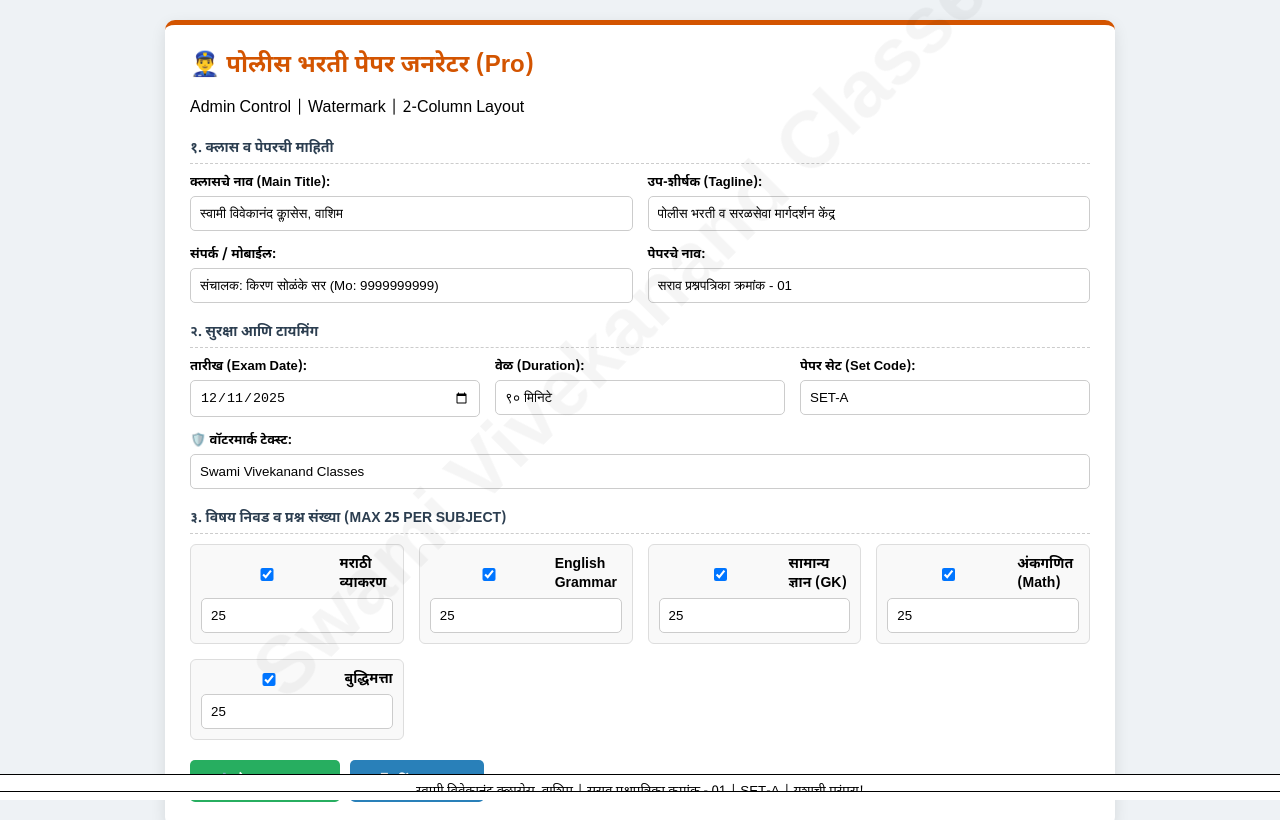
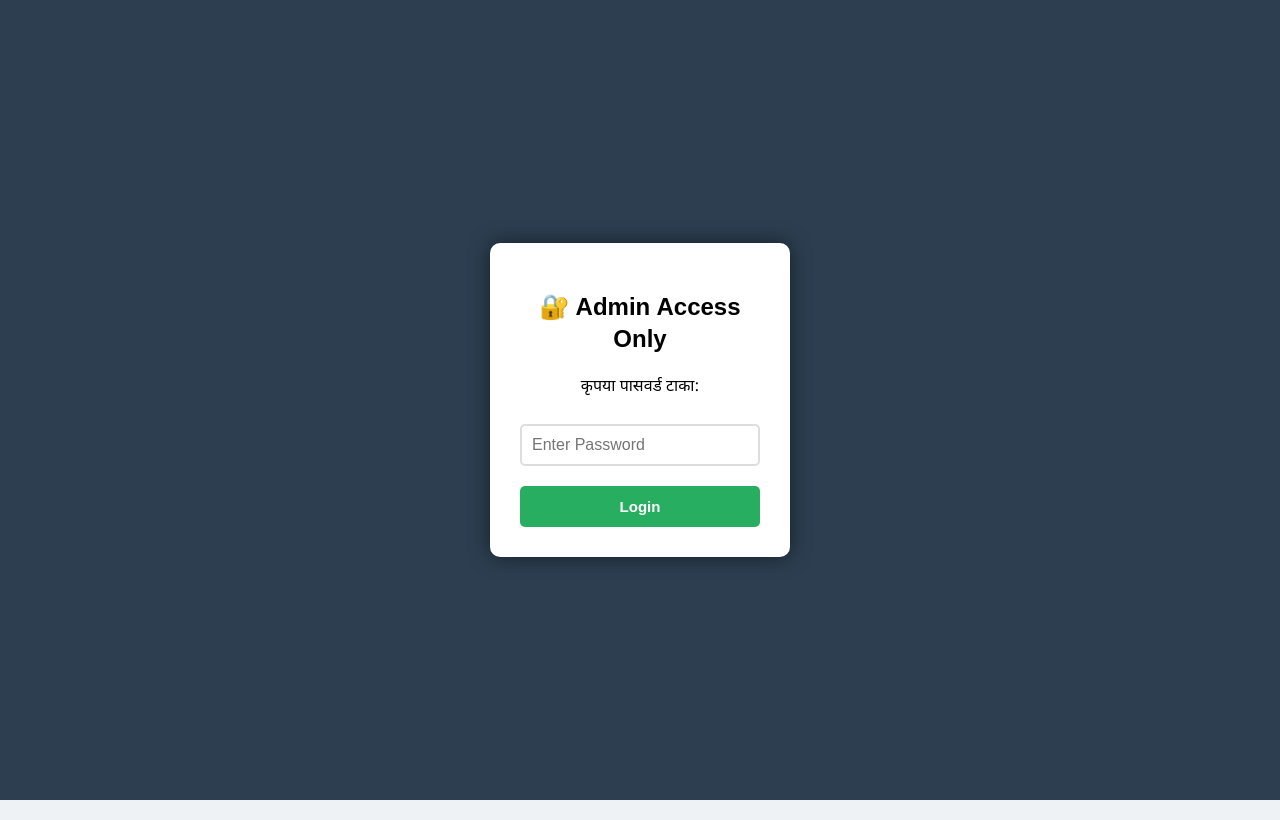
Before and after one commit to bedrevishal3011-pro/Demo, a plain HTML site: page index.html in a window 1280 px wide. Shown: the top 820 px of the page. Drawn offline with Linux system fonts and the light colour scheme.

Commit message:
Change title and update body structure for security

```diff
--- a/index.html
+++ b/index.html
@@ -3,93 +3,48 @@
 <head>
     <meta charset="UTF-8">
     <meta name="viewport" content="width=device-width, initial-scale=1.0">
-    <title>Professional Police Bharti Paper Generator</title>
+    <title>Secure Exam Portal</title>
     <link rel="stylesheet" href="styles.css">
     <link href="https://fonts.googleapis.com/css2?family=Noto+Sans+Devanagari:wght@400;600;700&display=swap" rel="stylesheet">
 </head>
-<body>
+<body oncontextmenu="return false;"> <div id="login-overlay">
+        <div class="login-box">
+            <h2>🔐 Admin Access Only</h2>
+            <p>कृपया पासवर्ड टाका:</p>
+            <input type="password" id="admin-pass" placeholder="Enter Password">
+            <button onclick="checkLogin()">Login</button>
+            <p id="error-msg" style="color:red; display:none; margin-top:10px;">चुकीचा पासवर्ड!</p>
+        </div>
+    </div>
+
+    <div id="main-app" style="display: none;">
 
         <div class="admin-panel">
             <div class="panel-header">
                 <h2>👮‍♂️ पोलीस भरती पेपर जनरेटर (Pro)</h2>
-            <p>Admin Control | Watermark | 2-Column Layout</p>
+                <button onclick="logout()" style="background: #c0392b; font-size: 12px; padding: 5px 10px;">🔒 Logout</button>
             </div>
 
             <div class="section-heading">१. क्लास व पेपरची माहिती</div>
             <div class="input-row">
                 <div class="input-group">
-                <label>क्लासचे नाव (Main Title):</label>
+                    <label>क्लासचे नाव:</label>
                     <input type="text" id="inp-class-name" value="स्वामी विवेकानंद क्लासेस, वाशिम">
-            </div>
-            <div class="input-group">
-                <label>उप-शीर्षक (Tagline):</label>
-                <input type="text" id="inp-sub-header" value="पोलीस भरती व सरळसेवा मार्गदर्शन केंद्र">
-            </div>
-        </div>
-        <div class="input-row">
-            <div class="input-group">
-                <label>संपर्क / मोबाईल:</label>
-                <input type="text" id="inp-contact" value="संचालक: किरण सोळंके सर (Mo: 9999999999)">
                 </div>
                 <div class="input-group">
                     <label>पेपरचे नाव:</label>
                     <input type="text" id="inp-exam-name" value="सराव प्रश्नपत्रिका क्रमांक - 01">
                 </div>
             </div>
-
-        <div class="section-heading">२. सुरक्षा आणि टायमिंग</div>
-        <div class="input-row">
-            <div class="input-group">
-                <label>तारीख (Exam Date):</label>
-                <input type="date" id="inp-date">
-            </div>
-            <div class="input-group">
-                <label>वेळ (Duration):</label>
-                <input type="text" id="inp-time" value="९० मिनिटे">
-            </div>
-            <div class="input-group">
-                <label>पेपर सेट (Set Code):</label>
-                <input type="text" id="inp-set-code" value="SET-A">
-            </div>
-        </div>
-        <div class="input-row">
-            <div class="input-group">
-                <label>🛡️ वॉटरमार्क टेक्स्ट:</label>
-                <input type="text" id="inp-watermark" value="Swami Vivekanand Classes" placeholder="मागे दिसणारे नाव">
-            </div>
-        </div>
-
-        <div class="section-heading">३. विषय निवड व प्रश्न संख्या (Max 25 per subject)</div>
+            <div class="section-heading">३. विषय निवड</div>
             <div class="subjects-grid">
                  <div class="subject-card">
-                <div class="card-head">
-                    <input type="checkbox" id="chk-marathi" checked> <label for="chk-marathi">मराठी व्याकरण</label>
-                </div>
+                    <input type="checkbox" id="chk-marathi" checked> <label>मराठी</label>
                     <input type="number" id="count-marathi" value="25">
                  </div>
                  <div class="subject-card">
-                <div class="card-head">
-                    <input type="checkbox" id="chk-english" checked> <label for="chk-english">English Grammar</label>
-                </div>
-                <input type="number" id="count-english" value="25">
-            </div>
-            <div class="subject-card">
-                <div class="card-head">
-                    <input type="checkbox" id="chk-gk" checked> <label for="chk-gk">सामान्य ज्ञान (GK)</label>
-                </div>
+                    <input type="checkbox" id="chk-gk" checked> <label>GK</label>
                     <input type="number" id="count-gk" value="25">
-            </div>
-            <div class="subject-card">
-                <div class="card-head">
-                    <input type="checkbox" id="chk-math" checked> <label for="chk-math">अंकगणित (Math)</label>
-                </div>
-                <input type="number" id="count-math" value="25">
-            </div>
-            <div class="subject-card">
-                <div class="card-head">
-                    <input type="checkbox" id="chk-reasoning" checked> <label for="chk-reasoning">बुद्धिमत्ता</label>
-                </div>
-                <input type="number" id="count-reasoning" value="25">
                  </div>
                  </div>
 
@@ -101,12 +56,10 @@
 
         <div class="paper-container">
             <div id="disp-watermark-bg" class="watermark-bg"></div>
-
             <header class="paper-header">
                 <h1 class="class-name" id="disp-class-name"></h1>
                 <div class="sub-header" id="disp-sub-header"></div>
                 <div class="sub-header" id="disp-contact"></div>
-
                 <div class="exam-meta-box">
                     <span id="disp-exam-name"></span>
                     <span id="disp-set-code"></span>
@@ -131,36 +84,9 @@
             </footer>
         </div>
 
-    <script src="questions.js"></script>
-    <script src="script.js"></script>
-
-</body>
-</html>            <div class="exam-meta-box">
-                <span id="disp-exam-name"></span>
-                <span id="disp-set-code"></span>
-                <span id="disp-time"></span>
-                <span id="disp-marks"></span>
-                <span id="disp-date"></span>
-            </div>
-        </header>
-
-        <div class="questions-wrapper" id="paper-content"></div>
-
-        <div class="answer-key-page" id="answer-key-section">
-            <div class="key-header">
-                <div class="key-title">--- उत्तरतालिका (Answer Key) ---</div>
-                <div id="disp-key-meta" style="font-size: 10px;"></div>
-            </div>
-            <div class="key-grid" id="key-content"></div>
-        </div>
-
-        <footer class="paper-footer">
-            <span id="disp-footer"></span>
-        </footer>
     </div>
 
     <script src="questions.js"></script>
     <script src="script.js"></script>
-
 </body>
 </html>
```
Lines whose indentation alone changed are shown as unchanged.
